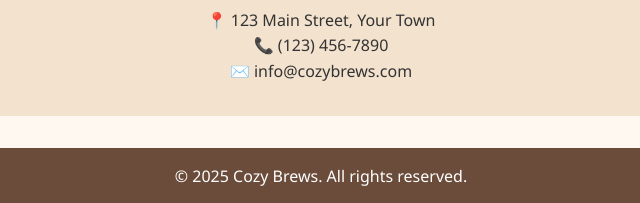
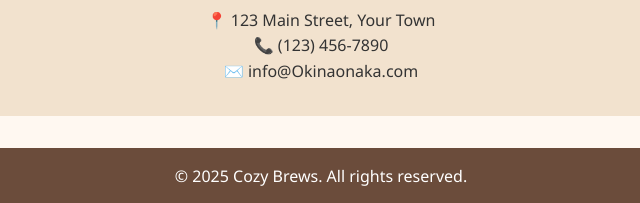
Before and after one commit to Zummiiii/WebsiteProject, a plain HTML site: page RAMEN/index.html in a window 1280 px wide. Shown: the part 1495-1698 px from the top of the page, 319-959 px from the left. Drawn offline with Linux system fonts and the light colour scheme.

Commit message:
Update index.html

```diff
--- a/RAMEN/index.html
+++ b/RAMEN/index.html
@@ -82,7 +82,7 @@
     <h2>Contact Us</h2>
     <p>📍 123 Main Street, Your Town</p>
     <p>📞 (123) 456-7890</p>
-    <p>✉️ info@cozybrews.com</p>
+    <p>✉️ info@Okinaonaka.com</p>
   </section>
 
   <!-- Footer -->
```
